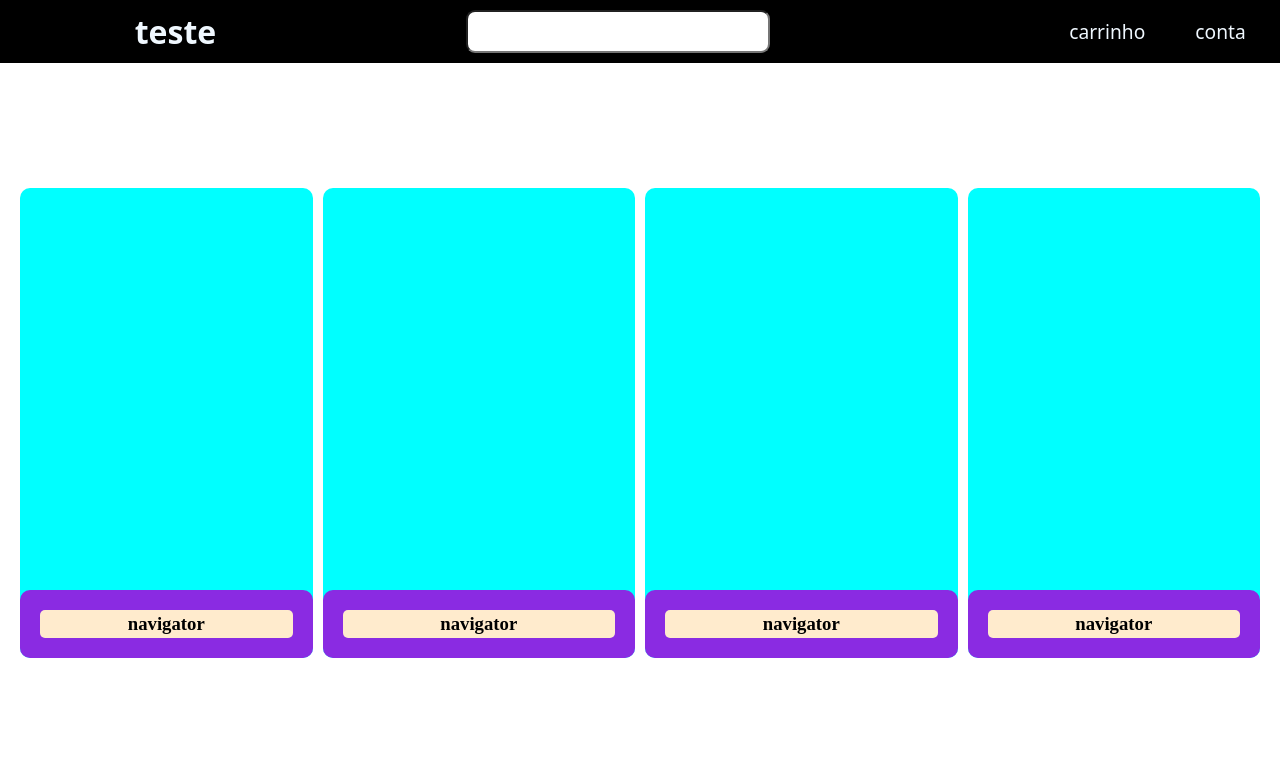
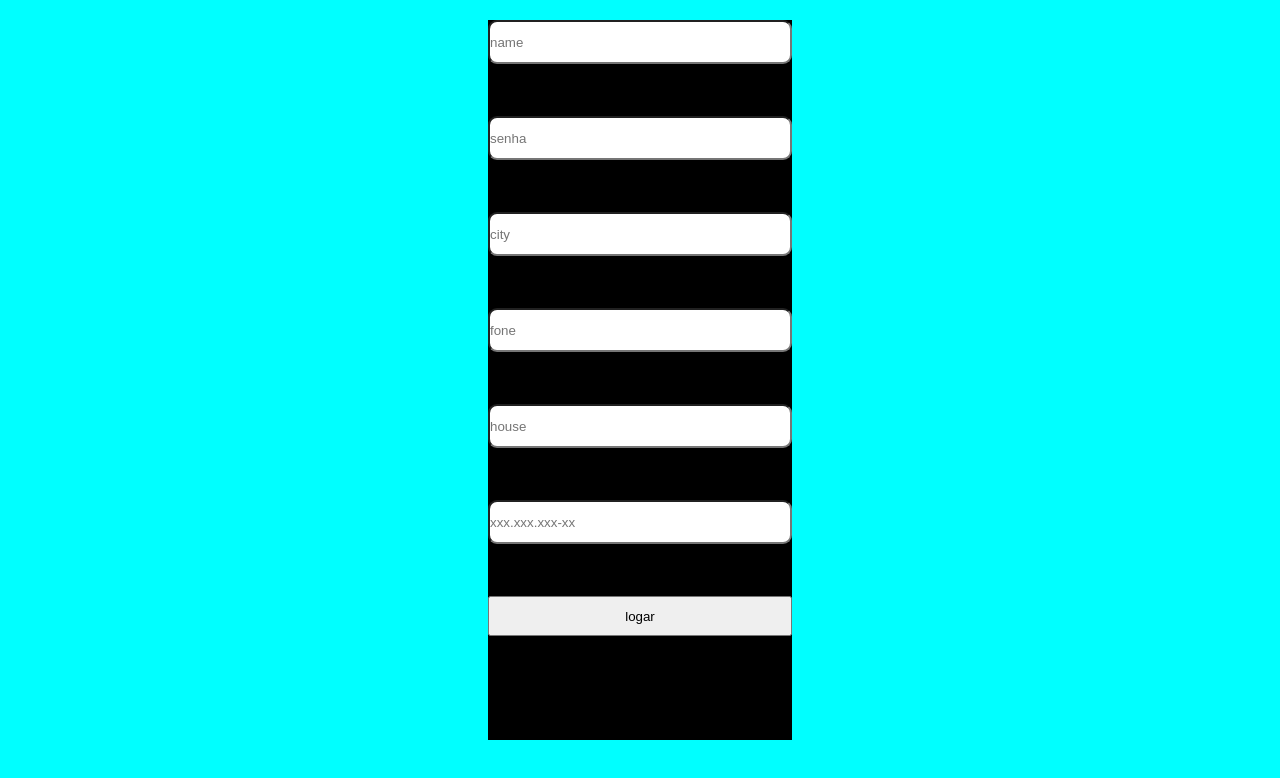
Before and after one commit to Wesleymanuel/site-compra, a React (Vite) app: page /site-compra/login in a window 1280 px wide. Shown: the top 778 px of the page. Built offline with nearby package versions, Linux system fonts and the light colour scheme.

Commit message:
criacao do login

```diff
--- a/src/App.jsx
+++ b/src/App.jsx
@@ -1,12 +1,17 @@
 import Header from './Header'
+import { BrowserRouter, Routes, Route } from 'react-router-dom'
 import './App.css'
+import Login from './Componentes/Login'
 
 function App() {
 
   return (
-    <>
-      <Header/>
-    </>
+    <BrowserRouter basename='/site-compra'>
+      <Routes>
+        <Route path='/header' element={<Header/>} />
+        <Route path='/login' element={<Login/>} />
+      </Routes>
+    </BrowserRouter>
   )
 }
 
--- /dev/null
+++ b/src/Componentes/Login.css
@@ -0,0 +1,66 @@
+*{
+    margin: 0px;
+    padding: 0px;
+}
+.login{
+    background-color: aqua;
+    display: flex;
+    height: 100vh;
+    justify-content: center;
+}
+.forms{
+    background-color: black;
+    height: 90%;
+    margin: 20px;
+    display: grid;
+    grid-template: auto auto auto auto auto auto auto auto/ auto auto auto;
+}
+.name{
+    grid-row-start: 1;
+    grid-row-end: 1;
+    grid-column-start: 1;
+    grid-column-end: 4;
+    height: 40px;
+}
+.password{
+    grid-row-start: 2;
+    grid-row-end: 2;
+    grid-column-start: 1;
+    grid-column-end: 4;
+    height: 40px;
+}
+.city{
+    grid-row-start: 3;
+    grid-row-end: 3;
+    grid-column-start: 1;
+    grid-column-end: 4;
+    height: 40px;
+}
+.fone{
+    grid-row-start: 4;
+    grid-row-end: 4;
+    grid-column-start: 1;
+    grid-column-end: 4;
+    height: 40px;
+}
+.house{
+     grid-row-start: 5;
+    grid-row-end: 5;
+    grid-column-start: 1;
+    grid-column-end: 4;
+    height: 40px;
+}
+.cpf{
+    grid-row-start: 6;
+    grid-row-end: 6;
+    grid-column-start: 1;
+    grid-column-end: 4;
+    height: 40px;
+}
+.logar{
+    grid-row-start: 7;
+    grid-row-end: 7;
+    grid-column-start: 1;
+    grid-column-end: 4;
+    height: 40px;
+}
--- /dev/null
+++ b/src/Componentes/Login.jsx
@@ -0,0 +1,17 @@
+import './Login.css'
+function Login(){
+    return(
+        <div className="login" >
+            <div className='forms' >
+                <input className='name' type="text" placeholder="name" />
+                <input className='password' type="password" placeholder="senha" />
+                <input className='city' type="text" placeholder="city" />
+                <input className='fone' type="number" placeholder="fone"/>
+                <input className='house' type="number" placeholder="house" />
+                <input className='cpf' type="number" placeholder="xxx.xxx.xxx-xx" />
+                <button className='logar'>logar</button>
+                </div>
+        </div>
+    )
+}
+export default Login;
```
Also changed, not shown: src/Componentes/Carrinho.jsx (added, +8 -0 lines), src/Componentes/Carrinho.css (added).
